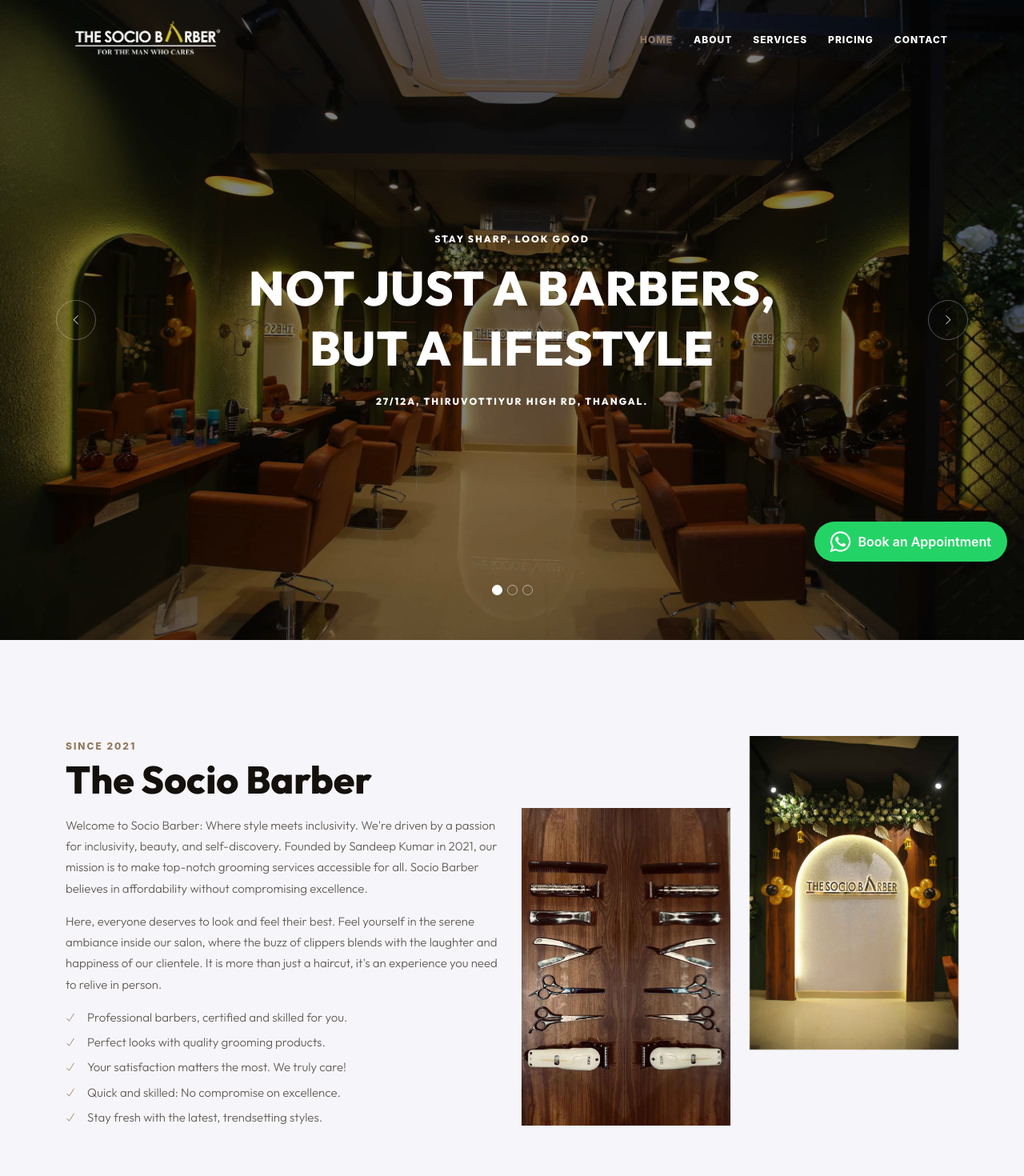
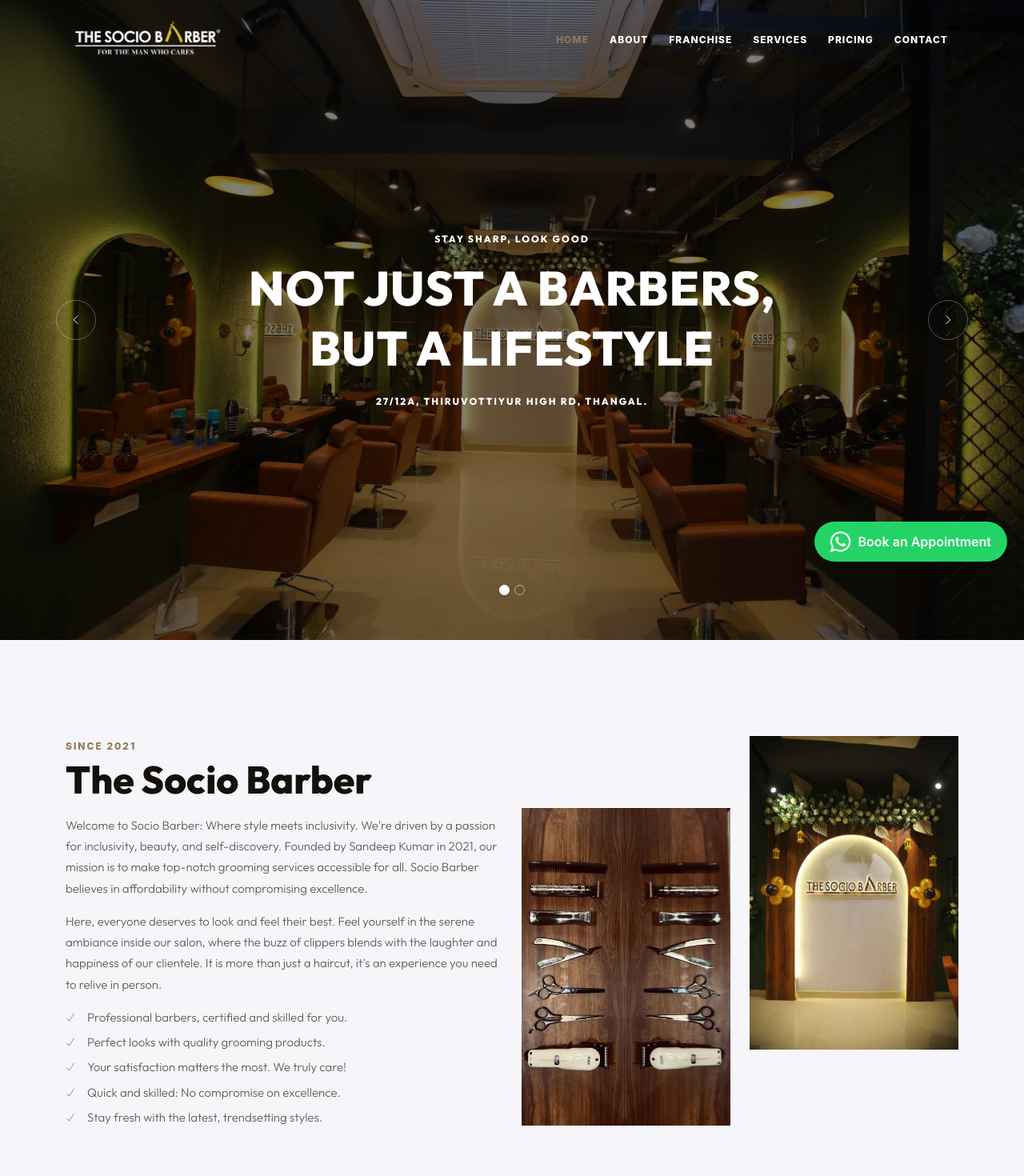
Before and after one commit to sfaizal88/mybarber, a React (Create React App) app: page / in a window 1280 px wide. Shown: the top 1470 px of the page at 80% size. Built offline with nearby package versions, Linux system fonts and the light colour scheme; grey boxes are pictures that could not be loaded; a web font is replaced by a local one.

Commit message:
Frans section

```diff
--- a/src/view/common/header/index.tsx
+++ b/src/view/common/header/index.tsx
@@ -26,10 +26,15 @@
     // STATE
     const [isMenuOpen, setMenuOpen] = useState(false);
 
-    const onMenuPress = (link: string) => {
-        navigate(link);
-        context?.dispatch({ type: MENU_ACTION_TYPE.UPDATE, payload: link });
-        window.scrollTo({ top: 0, behavior: 'smooth' });
+    const onMenuPress = (link: string, id?: string) => {
+        if (id) {
+            navigate(PATH.HOME_PATH, { state: { sectionId: id } });
+            context?.dispatch({ type: MENU_ACTION_TYPE.UPDATE, payload: link });
+        } else {
+            navigate(link);
+            context?.dispatch({ type: MENU_ACTION_TYPE.UPDATE, payload: link });
+            window.scrollTo({ top: 0, behavior: 'smooth' });
+        }
     };
 
     return (
@@ -64,6 +69,7 @@
                             <ul className="navbar-nav ms-auto">
                                 <li className="nav-item"><Box className={["nav-link", context.state.value == PATH.HOME_PATH ? "active" : ''].join(" ").trim()} onClick={() => onMenuPress(PATH.HOME_PATH)}>Home</Box></li>
                                 <li className="nav-item"><Box className={["nav-link", context.state.value == PATH.ABOUT_PATH ? "active" : ''].join(" ").trim()} onClick={() => onMenuPress(PATH.ABOUT_PATH)}>About</Box></li>
+                                <li className="nav-item"><Box className={["nav-link", context.state.value == PATH.FRANCHISE ? "active" : ''].join(" ").trim()} onClick={() => onMenuPress(PATH.FRANCHISE, 'franchise')}>Franchise</Box></li>
                                 <li className="nav-item"><Box className={["nav-link", context.state.value == PATH.SERVICES_PATH ? "active" : ''].join(" ").trim()} onClick={() => onMenuPress(PATH.SERVICES_PATH)}>Services</Box></li>
                                 <li className="nav-item"><Box className={["nav-link", context.state.value == PATH.PRICING_PATH ? "active" : ''].join(" ").trim()} onClick={() => onMenuPress(PATH.PRICING_PATH)}>Pricing</Box></li>
                                 <li className="nav-item"><Box className={["nav-link", context.state.value == PATH.CONTACT_PATH ? "active" : ''].join(" ").trim()} onClick={() => onMenuPress(PATH.CONTACT_PATH)}>Contact</Box></li>
--- a/src/view/organisms/clientProduct/index.tsx
+++ b/src/view/organisms/clientProduct/index.tsx
@@ -2,12 +2,12 @@
 const ClientProduct = () => {
 
     return (
-        <section className="clients">
+        <section className="clients" id="franchise">
             <div className="container">
                 <div className="row">
                     <div className="col-md-12">
                         <div className="section-head text-center" style={{"marginBottom": "4px"}} >
-                            <div className="section-title white">Franchises</div>
+                            <div className="section-title white">Franchise</div>
                         </div>
                     </div>
                     <div className="col-md-12">
--- a/src/view/organisms/intro/index.tsx
+++ b/src/view/organisms/intro/index.tsx
@@ -1,3 +1,4 @@
+import {useEffect, useState} from 'react';
 import toolsImage from '../../../assets/img/main/tools.jpg';
 import aboutImage from '../../../assets/img/main/about-1.jpg';
 
@@ -8,7 +9,13 @@
 const Intro = ({
     hideExtra
 }: IntroType) => {
+    const [isLoading, setLoading] = useState(false);
 
+    useEffect(() => {
+        setTimeout(() => {
+            setLoading(false);
+        }, 2000);
+    }, [isLoading])
     return (
         <>
             <section className="about section-padding" data-scroll-index="1">
@@ -54,10 +61,10 @@
                                 </li>
                             </ul>
                         </div>
-                        <div className="col col-md-3 animate-box" data-animate-effect="fadeInUp">
+                        <div className="col col-md-3" data-animate-effect="fadeInUp">
                             <img  src={toolsImage} alt="" className="mt-90 mb-30" width={200} height={83}/>
                         </div>
-                        <div className="col col-md-3 animate-box" data-animate-effect="fadeInUp">
+                        <div className="col col-md-3" data-animate-effect="fadeInUp">
                             <img  src={aboutImage} alt="" width={200} height={83}/>
                         </div>
                     </div>
--- a/src/view/organisms/slider/mainSlider.tsx
+++ b/src/view/organisms/slider/mainSlider.tsx
@@ -28,19 +28,6 @@
                         </div>
                     </div>
                 </div>
-                <div className="item bg-img" data-overlay-dark="5"  style={{backgroundImage: `url('/img/main/slider/main-slider-3.jpeg')`}}>
-                    <div className="v-middle caption">
-                        <div className="container">
-                            <div className="row justify-content-center">
-                                <div className="col-md-8 text-center">
-                                    <h6>Stay sharp, Look good</h6>
-                                    <h1>Get Your Style Your Deserve </h1>
-                                    <h4>Call: <a href="tel:+919500162231">+91 95001 62231</a> / <a href="tel:+917010681856">+91 70106 81856</a></h4>
-                                </div>
-                            </div>
-                        </div>
-                    </div>
-                </div>
             </div>
         </header>
     )
--- a/src/view/pages/homePage/index.tsx
+++ b/src/view/pages/homePage/index.tsx
@@ -1,6 +1,31 @@
+import { useEffect } from 'react';
+import { useLocation } from 'react-router-dom';
 import {MainSlider, Intro, AvailableTime, ServiceOffered, ClientProduct} from '../../organisms';
 
 const HomePage = () => {
+    const location = useLocation();
+
+    useEffect(() => {
+        // Access the sectionId from the location state
+        const sectionId = location.state?.sectionId;
+
+        // If sectionId exists, scroll to the corresponding element
+        if (sectionId) {
+            const element = document.getElementById(sectionId); // Use sectionId directly
+            if (element) {
+                element.scrollIntoView({ behavior: 'smooth' });
+                // Adjust scroll position to account for extra margin
+                const offset = 100; // Set your desired offset here (e.g., 100px)
+                const elementPosition = element.getBoundingClientRect().top + window.scrollY;
+                const offsetPosition = elementPosition - offset;
+
+                window.scrollTo({
+                    top: offsetPosition,
+                    behavior: 'smooth'
+                });
+            }
+        }
+    }, [location]);
 
     return (
         <>
--- a/src/view/routes/constants.tsx
+++ b/src/view/routes/constants.tsx
@@ -11,5 +11,6 @@
 export const SERVICES_PATH = '/services';
 export const PRICING_PATH = '/pricing';
 export const CONTACT_PATH = '/contact';
+export const FRANCHISE = '/franchise';
 
 export const OTHER_PATH = '*';
```
